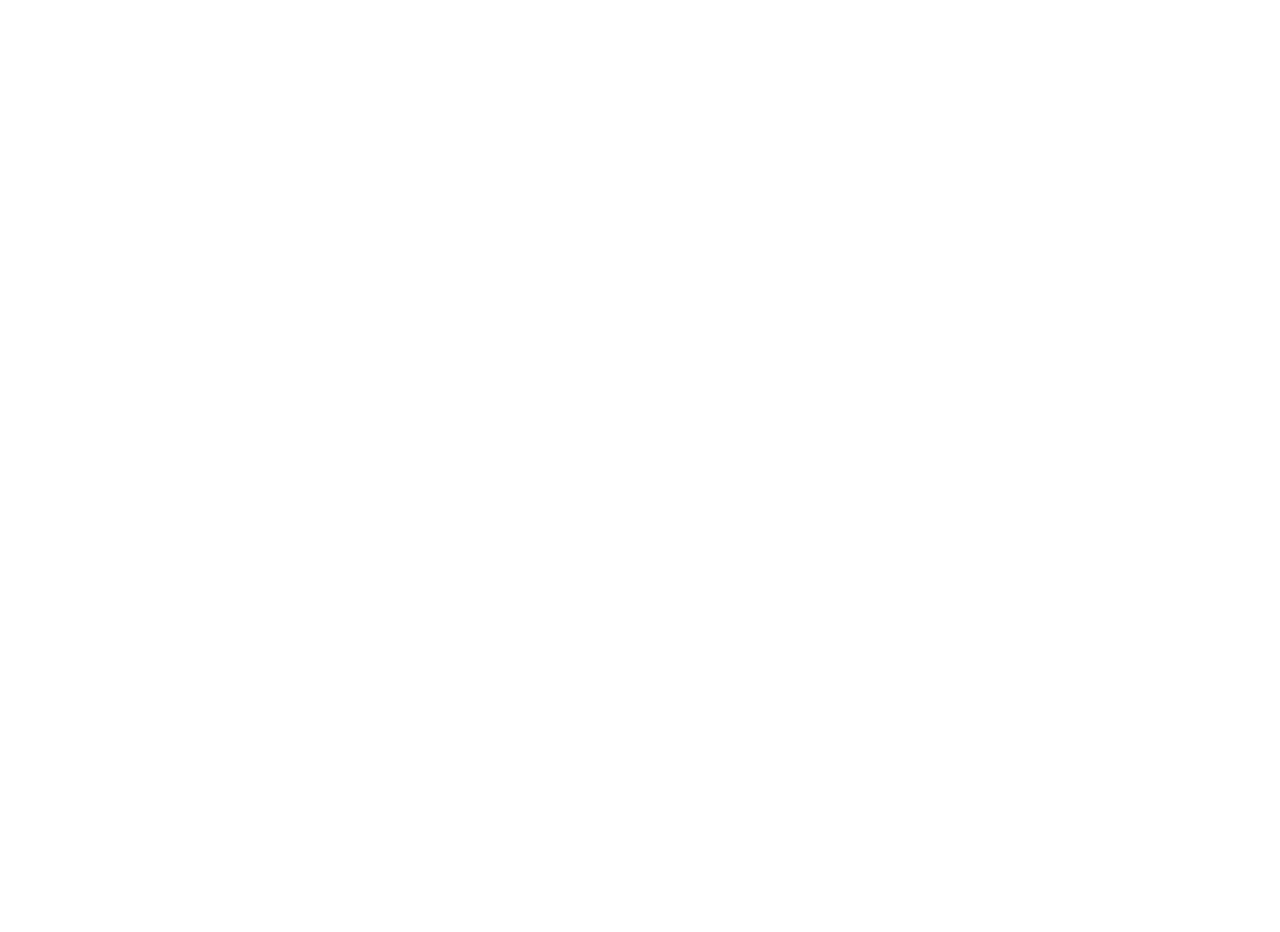
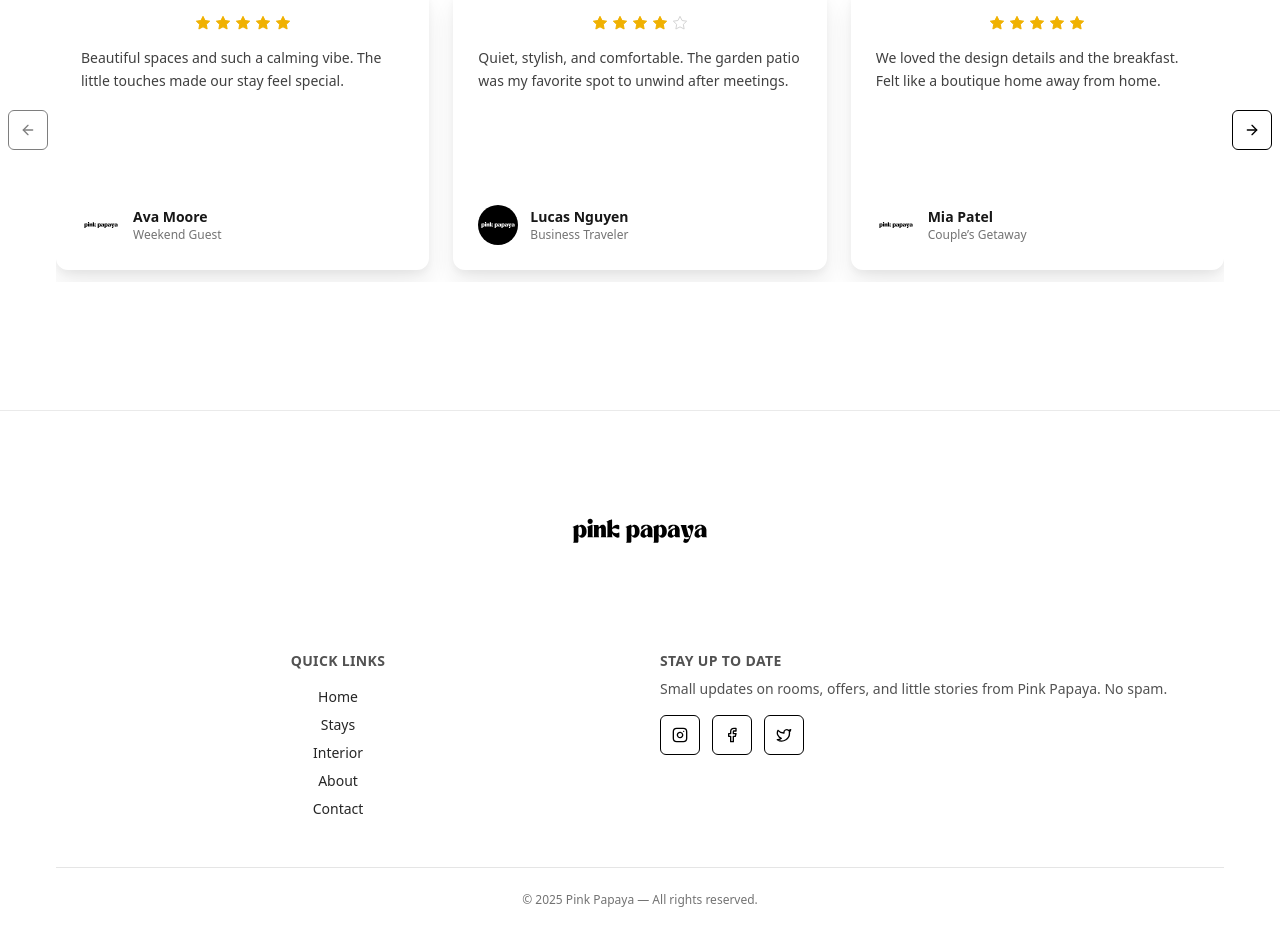
Before and after one commit to marshadkhn/pink-papaya-website, a Next.js app: page / in a window 1280 px wide. Shown: the part 2600-3532 px from the top of the page. Before the commit the page ends 3172 px from the top, so only its background shows below. Built offline with nearby package versions, Linux system fonts and the light colour scheme; a web font is replaced by a local one.

Commit message:
feat: implement footer and feedback section with carousel on home page

```diff
--- a/src/app/(main)/layout.js
+++ b/src/app/(main)/layout.js
@@ -1,4 +1,5 @@
 import Navbar from "@/components/Navbar";
+import Footer from "@/components/Footer";
 
 export default function MainLayout({ children }) {
   return (
@@ -6,6 +7,8 @@
       <Navbar />
   {/* Content renders without global top padding so the hero can sit under the fixed navbar */}
   <main>{children}</main>
+  {/* footer */}
+  <Footer />
     </div>
   );
 }
--- a/src/app/(main)/page.js
+++ b/src/app/(main)/page.js
@@ -4,6 +4,9 @@
 import HeaderContent from "@/components/headerContent";
 import { stays } from "@/data/stays";
 import FAQ from "@/components/FAQ";
+import { Carousel, CarouselContent, CarouselItem, CarouselNext, CarouselPrevious } from "@/components/ui/carousel";
+import FeedbackCard from "@/components/FeedbackCard";
+import { feedback as feedbackData } from "@/data/feedback";
 
 export default function Home() {
   return (
@@ -72,8 +75,27 @@
           },
         ]}
       />
-      <section id="about" className="min-h-[50vh]" />
-      <section id="contact" className="min-h-[50vh]" />
+      {/* What They Say - Feedback */}
+      <section className="py-12 md:py-16">
+        <Container>
+          <HeaderContent title="WHAT they say" align="center" showCta={false} />
+          <div className="mt-8">
+            <Carousel className="w-full">
+              <CarouselContent className="-ml-5 md:-ml-6 py-2 md:py-3">
+                {feedbackData.map((fb) => (
+                  <CarouselItem key={fb.id} className="pl-5 md:pl-6 basis-full sm:basis-1/2 lg:basis-1/3">
+                    <FeedbackCard feedback={fb} />
+                  </CarouselItem>
+                ))}
+              </CarouselContent>
+              <CarouselPrevious />
+              <CarouselNext />
+            </Carousel>
+          </div>
+        </Container>
+      </section>
+
+
     </>
   );
 }
--- /dev/null
+++ b/src/components/FeedbackCard.tsx
@@ -0,0 +1,70 @@
+import * as React from "react";
+import { Card, CardContent } from "@/components/ui/card";
+import { cn } from "@/utils/utils";
+import Image from "next/image";
+
+export type Feedback = {
+  id: string;
+  name: string;
+  role: string;
+  avatar: string;
+  rating: number;
+  text: string;
+};
+
+function StarIcon({ filled = true, className }: { filled?: boolean; className?: string }) {
+  return (
+    <svg
+      className={cn("h-4 w-4", className)}
+      viewBox="0 0 24 24"
+      aria-hidden="true"
+      xmlns="http://www.w3.org/2000/svg"
+    >
+      <polygon
+        points="12 2 15.09 8.26 22 9.27 17 14 18.18 21.02 12 17.77 5.82 21.02 7 14 2 9.27 8.91 8.26 12 2"
+        className={filled ? "fill-current" : "fill-none"}
+        stroke="currentColor"
+        strokeWidth="1.5"
+      />
+    </svg>
+  );
+}
+
+export default function FeedbackCard({ feedback, className }: { feedback: Feedback; className?: string }) {
+  const stars = Array.from({ length: 5 }, (_, i) => i < (feedback.rating ?? 0));
+
+  return (
+    <Card
+      className={cn(
+        "h-full rounded-none border-1 border-white/5 bg-white min-h-[260px] md:min-h-[280px]",
+        // Softer, lighter blur shadow
+        "shadow-[0_14px_28px_rgba(0,0,0,0.08),0_4px_10px_rgba(0,0,0,0.05)]",
+        className
+      )}
+    >
+      <CardContent className="flex h-full flex-col p-6">
+        <div className="flex items-center justify-center gap-1 text-yellow-500">
+          {stars.map((filled, i) => (
+            <StarIcon key={i} filled={filled} className={filled ? "text-yellow-500" : "text-neutral-300"} />
+          ))}
+        </div>
+
+        <p className="mt-4 flex-1 text-sm leading-relaxed text-neutral-700">{feedback.text}</p>
+
+        <div className="mt-6 flex items-center gap-3">
+          <Image
+            src={feedback.avatar}
+            alt={feedback.name}
+            width={40}
+            height={40}
+            className="h-10 w-10 rounded-full object-cover"
+          />
+          <div>
+            <div className="text-sm font-semibold text-neutral-900">{feedback.name}</div>
+            <div className="text-xs text-neutral-500">{feedback.role}</div>
+          </div>
+        </div>
+      </CardContent>
+    </Card>
+  );
+}
--- /dev/null
+++ b/src/components/Footer.tsx
@@ -0,0 +1,59 @@
+import Container from "@/components/Container";
+import Image from "next/image";
+import Link from "next/link";
+import { Button } from "@/components/ui/button";
+import { Instagram, Facebook, Twitter } from "lucide-react";
+
+export default function Footer() {
+  return (
+    <footer className="mt-16 border-t border-neutral-200/80 bg-white text-neutral-800">
+      <Container>
+        {/* Logo top center */}
+        <div className="py-10 flex items-center justify-center">
+          <Image
+            src="/logo-files/logo-black.svg"
+            alt="Pink Papaya"
+            width={160}
+            height={32}
+          />
+        </div>
+
+        {/* Links + Stay up to date */}
+        <div className="grid grid-cols-1 gap-8 pb-12 md:grid-cols-12 md:gap-10">
+          {/* Quick Links */}
+          <div className="md:col-span-6">
+            <h3 className="mb-4 text-sm font-semibold uppercase tracking-wide text-neutral-600 text-center">Quick Links</h3>
+            <ul className="grid grid-cols-1 gap-2 text-sm place-items-center">
+              <li><Link className="hover:underline" href="/">Home</Link></li>
+              <li><Link className="hover:underline" href="/stays">Stays</Link></li>
+              <li><Link className="hover:underline" href="/interior">Interior</Link></li>
+              <li><Link className="hover:underline" href="/about">About</Link></li>
+              <li><Link className="hover:underline" href="/contact">Contact</Link></li>
+            </ul>
+          </div>
+
+          {/* Stay up to date */}
+          <div className="md:col-span-6">
+            <h3 className="mb-2 text-sm font-semibold uppercase tracking-wide text-neutral-600">Stay up to date</h3>
+            <p className="mb-4 text-sm text-neutral-600">Small updates on rooms, offers, and little stories from Pink Papaya. No spam.</p>
+            <div className="flex flex-wrap items-center justify-center md:justify-start gap-3">
+              <Button asChild variant="outlineBlack" size="icon" aria-label="Instagram">
+                <Link href="https://instagram.com" target="_blank"><Instagram className="h-4 w-4" /></Link>
+              </Button>
+              <Button asChild variant="outlineBlack" size="icon" aria-label="Facebook">
+                <Link href="https://facebook.com" target="_blank"><Facebook className="h-4 w-4" /></Link>
+              </Button>
+              <Button asChild variant="outlineBlack" size="icon" aria-label="X">
+                <Link href="https://x.com" target="_blank"><Twitter className="h-4 w-4" /></Link>
+              </Button>
+            </div>
+          </div>
+        </div>
+
+        {/* Bottom bar */}
+        <hr className="border-neutral-200" />
+        <div className="flex items-center justify-center py-6 text-xs text-neutral-500">© {new Date().getFullYear()} Pink Papaya — All rights reserved.</div>
+      </Container>
+    </footer>
+  );
+}
--- /dev/null
+++ b/src/data/feedback.ts
@@ -0,0 +1,56 @@
+export type FeedbackItem = {
+  id: string;
+  name: string;
+  role: string;
+  avatar: string;
+  rating: number; // 0-5
+  text: string;
+};
+
+export const feedback: FeedbackItem[] = [
+  {
+    id: "f1",
+    name: "Ava Moore",
+    role: "Weekend Guest",
+    avatar: "/logo-files/logo-black.svg",
+    rating: 5,
+    text:
+      "Beautiful spaces and such a calming vibe. The little touches made our stay feel special.",
+  },
+  {
+    id: "f2",
+    name: "Lucas Nguyen",
+    role: "Business Traveler",
+    avatar: "/logo-files/logo-white.svg",
+    rating: 4,
+    text:
+      "Quiet, stylish, and comfortable. The garden patio was my favorite spot to unwind after meetings.",
+  },
+  {
+    id: "f3",
+    name: "Mia Patel",
+    role: "Couple’s Getaway",
+    avatar: "/logo-files/logo-black.svg",
+    rating: 5,
+    text:
+      "We loved the design details and the breakfast. Felt like a boutique home away from home.",
+  },
+  {
+    id: "f4",
+    name: "Daniel Kim",
+    role: "Solo Retreat",
+    avatar: "/logo-files/logo-white.svg",
+    rating: 5,
+    text:
+      "Meditation area and the surrounding nature were perfect. Staff were friendly and attentive.",
+  },
+  {
+    id: "f5",
+    name: "Sofia Rossi",
+    role: "Family Stay",
+    avatar: "/logo-files/logo-black.svg",
+    rating: 4,
+    text:
+      "Rooms were spotless, beds super comfy. Kids loved the open spaces.",
+  },
+];
```
